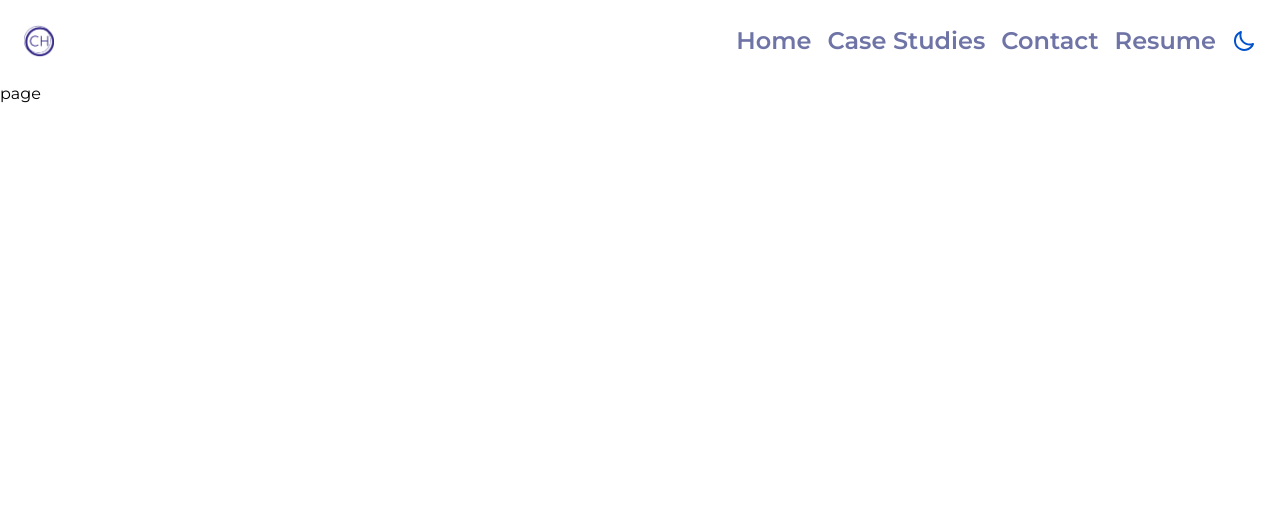
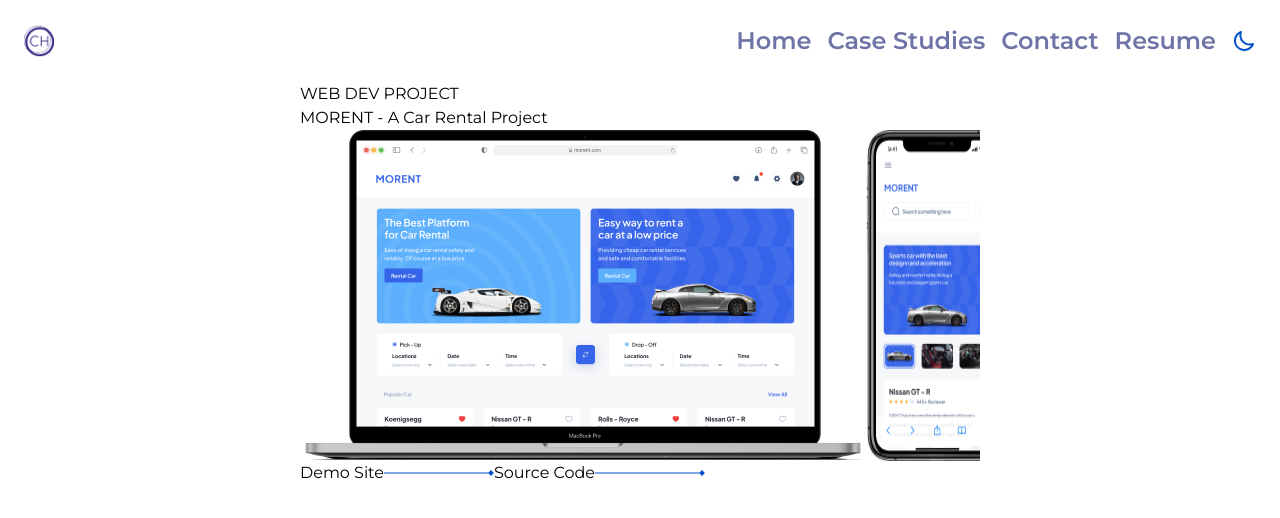
Before and after one commit to ConnorHoare/portfolio, a Next.js app in the folder portfolio/: page /case-studies/1 in a window 1280 px wide. Shown: the top 518 px of the page. Built offline with nearby package versions, Linux system fonts and the light colour scheme.

Commit message:
hero added

```diff
--- a/portfolio/src/app/case-studies/[slug]/page.jsx
+++ b/portfolio/src/app/case-studies/[slug]/page.jsx
@@ -1,8 +1,35 @@
 import React from 'react'
+import Image from 'next/image'
+
+import { CarRentDesktop, CarRentMobile, lineDecoration } from '../../../../assets'
 
 const page = () => {
   return (
-    <div>page</div>
+    <div className='flex justify-center'>
+      <div className='flex flex-col'>
+        <div>
+          <p>WEB DEV PROJECT</p>
+        </div>
+        <div>
+          <p>MORENT - A Car Rental Project</p>
+        </div>
+        <div className='flex'>
+          <Image src={CarRentDesktop} />
+          <Image src={CarRentMobile} />
+        </div>
+        <div className='flex'>
+          <div className='flex'>
+            <p>Demo Site</p>
+            <Image src={lineDecoration} />
+          </div>
+          <div className='flex'>
+            <p>Source Code</p>
+            <Image src={lineDecoration} />
+          </div>
+        </div>
+      </div>
+    </div>
+
   )
 }
 
```
